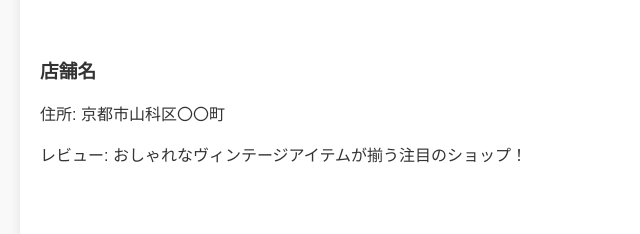
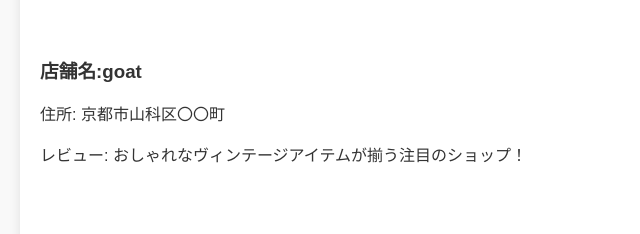
Before and after one commit to f-yamam/kyoto-vintage-site, a plain HTML site: page index.html in a window 1280 px wide. Shown: the part 270-504 px from the top of the page, 0-640 px from the left. Drawn offline with Linux system fonts and the light colour scheme.

Commit message:
Update index.html

```diff
--- a/index.html
+++ b/index.html
@@ -59,7 +59,7 @@
         <section id="store-intro">
             <h2>店舗紹介</h2>
             <div class="store-card">
-                <h3>店舗名</h3>
+                <h3>店舗名:goat</h3>
                 <p>住所: 京都市山科区〇〇町</p>
                 <p>レビュー: おしゃれなヴィンテージアイテムが揃う注目のショップ！</p>
             </div>
```
